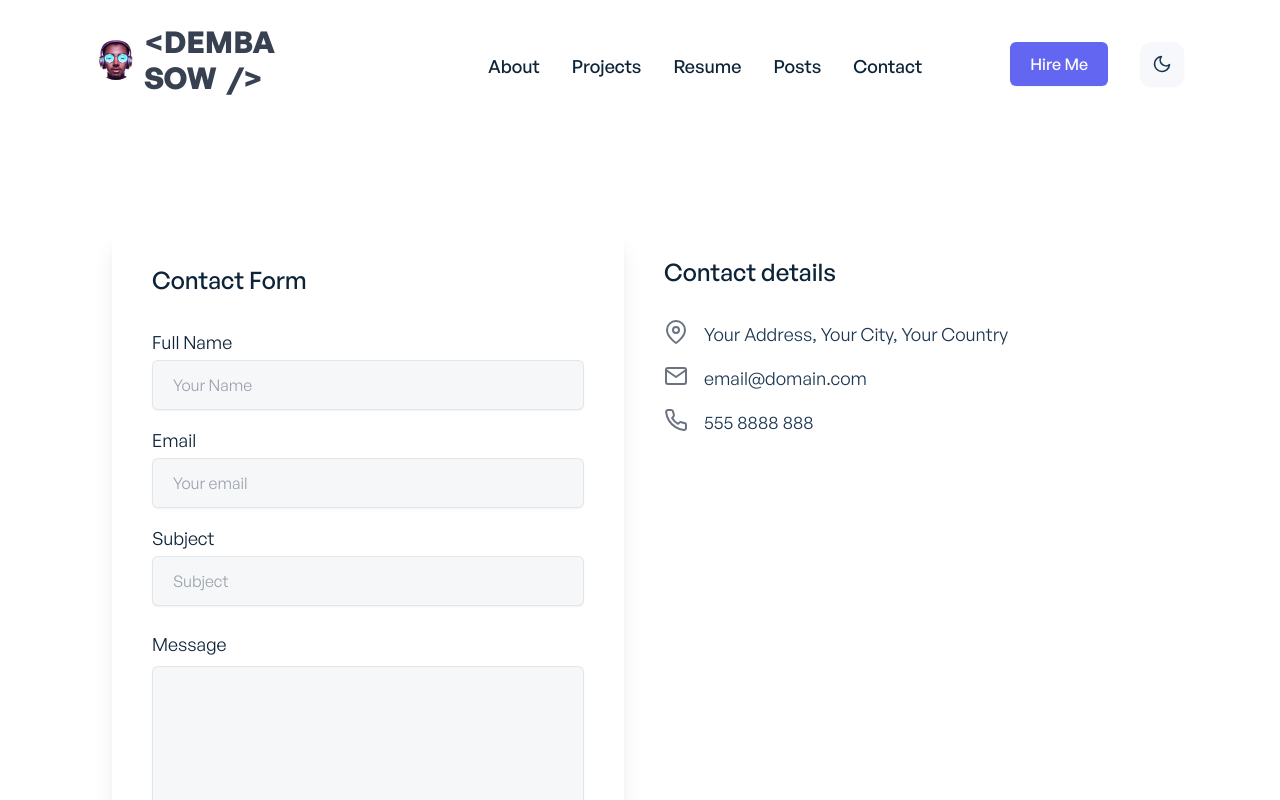
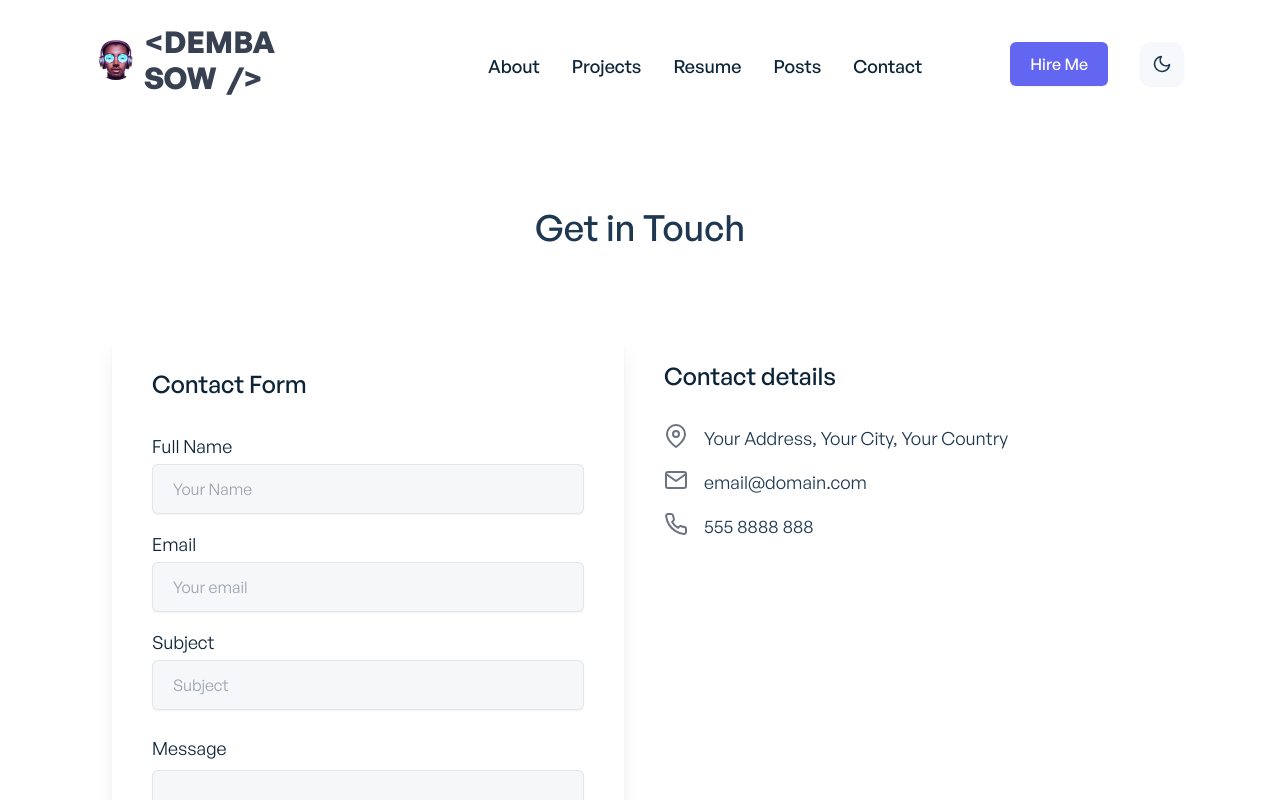
Before and after one commit to dembasowfr/dembasow98-react-portfolio, a React (Create React App) app: page /contact in a window 1280 px wide. Shown: the top 800 px of the page. Built offline with nearby package versions, Linux system fonts and the light colour scheme.

Commit message:
Updated contact and resume UI.

```diff
--- a/src/pages/Contact.jsx
+++ b/src/pages/Contact.jsx
@@ -4,6 +4,12 @@ import ContactForm from '../components/contact/ContactForm';
 
 const Contact = () => {
 	return (
+		<div className="w-full flex flex-col justify-center content-center">
+			<div className="w-full flex items-center justify-center mt-20 text-center">
+				<p className="font-general-medium text-2xl sm:text-4xl text-ternary-dark dark:text-ternary-light">
+					Get in Touch
+				</p>
+			</div>
 		<motion.div
 			initial={{ opacity: 0 }}
 			animate={{ opacity: 1 }}
@@ -12,11 +18,13 @@ const Contact = () => {
 				duration: 0.5,
 				delay: 0.1,
 			}}
-			className="container mx-auto flex flex-col-reverse lg:flex-row py-5 lg:py-10 lg:mt-10"
+			className="container mx-auto flex flex-col-reverse lg:flex-row py-5 lg:py-8 lg:mt-8"
 		>
+
 			<ContactForm />
 			<ContactDetails />
 		</motion.div>
+		</div>
 	);
 };
 
--- a/src/pages/Resume.jsx
+++ b/src/pages/Resume.jsx
@@ -3,7 +3,12 @@ import {ResumeHeader, ResumeMain, ResumeFooter} from '../components/resume'
 
 const Resume = () =>{
     return (
-        <div className = "w-full flex justify-center content-center">
+        <div className = "w-full flex flex-col items-center justify-center">
+            <div className="w-full flex items-center justify-center mt-20 mb-6 ">
+				<p className="font-general-medium text-2xl sm:text-4xl text-ternary-dark dark:text-ternary-light">
+					My Resume
+				</p>
+			</div>
             <div className="border border-gray-300 rounded-sm shadow-2xl py-10 px-10 w-4/5 mt-10 mb-10">
                 <ResumeHeader />
                 <ResumeMain />
@@ -13,5 +18,4 @@ const Resume = () =>{
     )
 }
 
-
 export default Resume;
```
